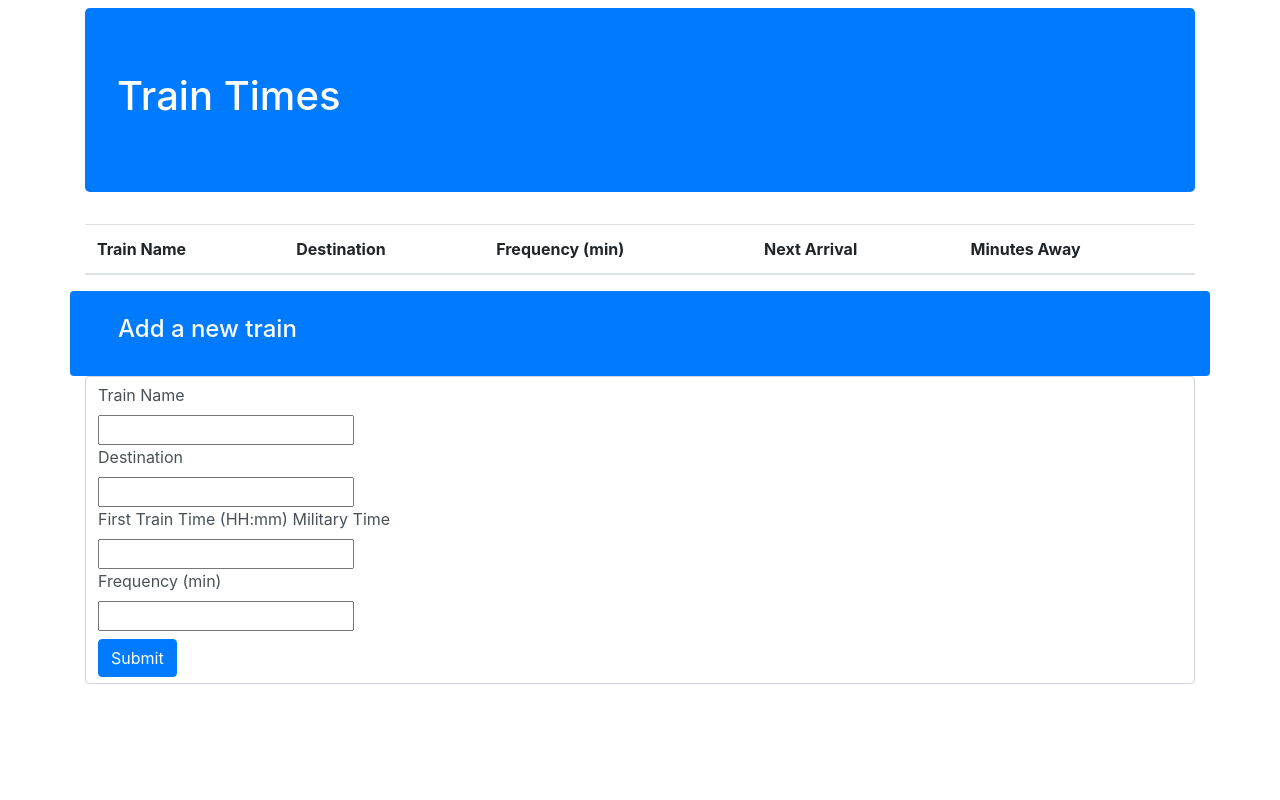
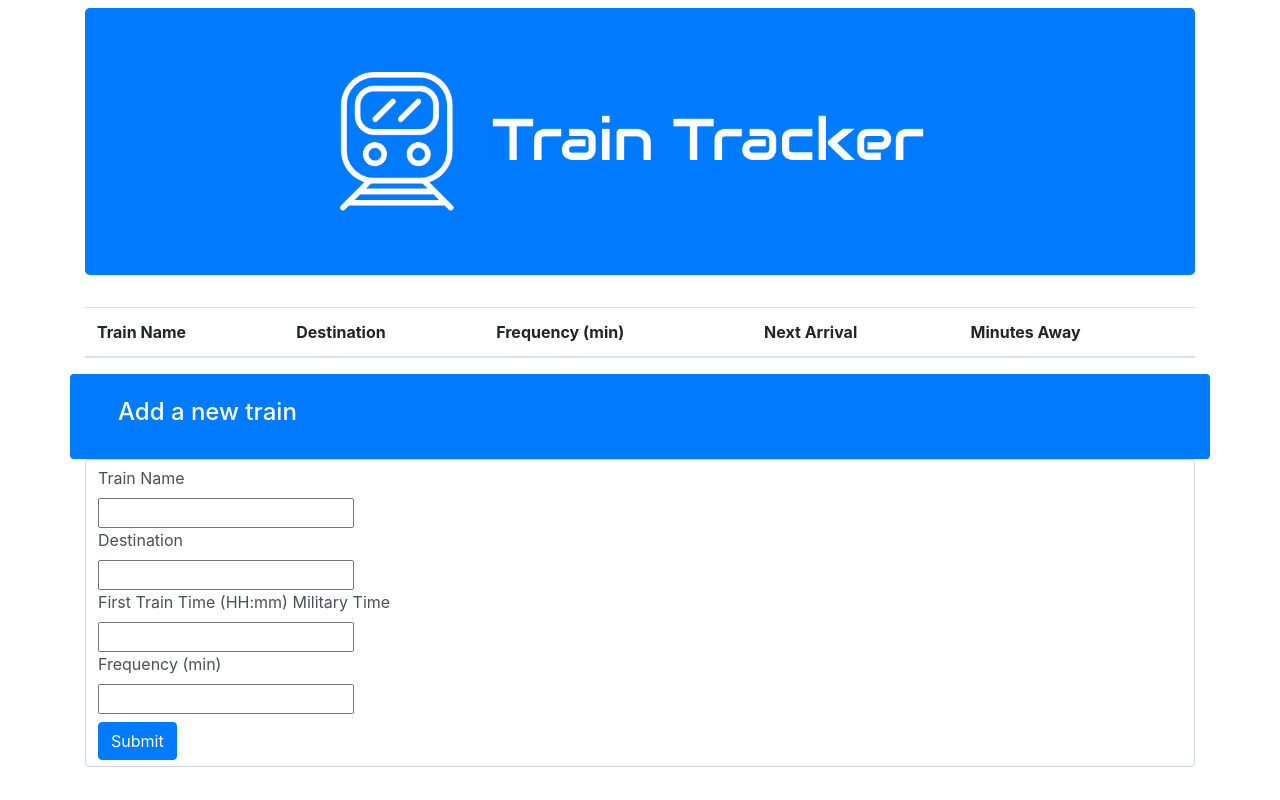
Before and after one commit to DarshannRathod/Train-Tracker, a plain HTML site: page index.html in a window 1280 px wide. Drawn offline with nearby package versions, Linux system fonts and the light colour scheme; no server answers.

Commit message:
added logo

```diff
--- a/assets/css/style.css
+++ b/assets/css/style.css
@@ -0,0 +1,3 @@
+.header {
+    text-align: center;
+}
--- a/index.html
+++ b/index.html
@@ -5,7 +5,7 @@
     <meta charset="UTF-8">
     <meta name="viewport" content="width=device-width, initial-scale=1.0">
     <meta http-equiv="X-UA-Compatible" content="ie=edge">
-    <title>Train Assignment</title>
+    <title>Train Tracker</title>
     <link rel="stylesheet" href="https://maxcdn.bootstrapcdn.com/bootstrap/4.0.0/css/bootstrap.min.css">
     <link rel="stylesheet" type="text/css" href="assets/css/style.css">
 </head>
@@ -14,8 +14,9 @@
 
     <div class="container mt-2 mb-4">
 
-        <div class="jumbotron bg-primary text-white">
-            <h1>Train Times</h1>
+        <div class="jumbotron bg-primary text-white header">
+            <!-- <h1>Train Times</h1> -->
+            <img id="logo" src="assets/images/train-tracker-logo-1.png">
         </div>
 
         <!-- Train Information Display -->
```
Also changed, not shown: assets/images/train-tracker-logo-1.png (added).
